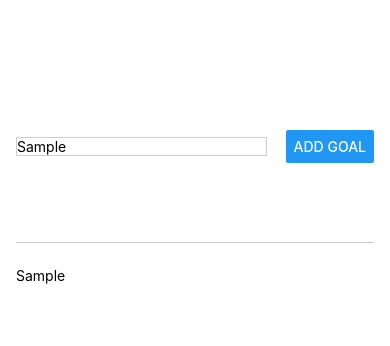
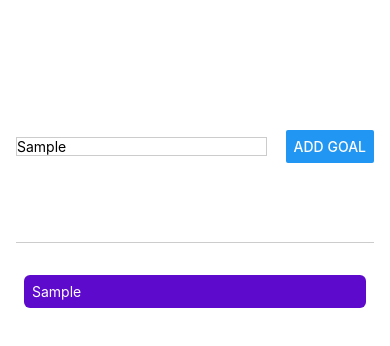
Before and after one commit to Sumon-fa/React-native-learning, a React Native app: screen / in a window 390 px wide. Both pictures are taken after typing "Sample" into the empty fields and a click on the button "ADD GOAL". Shown: the top 346 px of the page. Built offline with nearby package versions, Linux system fonts and the light colour scheme.

Commit message:
added goalinput component

```diff
--- a/App.tsx
+++ b/App.tsx
@@ -1,36 +1,46 @@
 import React, {useState} from 'react';
-import {Button, StyleSheet, Text, TextInput, View} from 'react-native';
+import {
+  Button,
+  FlatList,
+  StyleSheet,
+  Text,
+  TextInput,
+  View,
+} from 'react-native';
+import GoalInput from './components/GoalInput';
+
+interface Goals {
+  text: string;
+  id: string;
+}
 
 function App() {
-  const [enteredGoalText, setGoalText] = useState('');
-  const [goals, setGoals] = useState<string[]>([]);
-
-  function goalInputHandler(enteredText: string) {
-    setGoalText(enteredText);
-  }
-  function addInputHandler() {
-    setGoals(prev => [...prev, enteredGoalText]);
-  }
-  console.warn(goals);
+  const [goals, setGoals] = useState<Goals[]>([]);
 
   return (
     <View style={styles.appContainer}>
-      <View style={styles.inputContainer}>
-        <TextInput
-          style={styles.textInput}
-          placeholder="Your Course Goals"
-          onChangeText={goalInputHandler}
+      <GoalInput setGoals={setGoals} />
+      <View style={styles.goalsContainer}>
+        <FlatList
+          data={goals}
+          renderItem={itemData => {
+            return (
+              <View style={styles.goalItem}>
+                <Text style={styles.goalText}>{itemData.item.text}</Text>
+              </View>
+            );
+          }}
+          keyExtractor={(item, index) => {
+            return index.toString();
+          }}
+          alwaysBounceVertical={false}
         />
-        <Button title="Add Goal" onPress={addInputHandler} />
-      </View>
-      <View style={styles.goalsContainer}>
-        {goals.map((goal, i) => (
-          <Text key={i}>{goal}</Text>
-        ))}
       </View>
     </View>
   );
 }
+
+export default App;
 
 const styles = StyleSheet.create({
   appContainer: {
@@ -56,6 +66,13 @@ const styles = StyleSheet.create({
   goalsContainer: {
     flex: 3,
   },
+  goalItem: {
+    margin: 8,
+    borderRadius: 6,
+    backgroundColor: '#5e0acc',
+    padding: 8,
+  },
+  goalText: {
+    color: 'white',
+  },
 });
-
-export default App;
--- /dev/null
+++ b/components/GoalInput.tsx
@@ -0,0 +1,51 @@
+import React, {useState} from 'react';
+import {Button, StyleSheet, TextInput, View} from 'react-native';
+
+interface Goals {
+  text: string;
+  id: string;
+}
+interface GoalInputProps {
+  setGoals: React.Dispatch<React.SetStateAction<Goals[]>>;
+}
+
+const GoalInput = ({setGoals}: GoalInputProps) => {
+  const [enteredGoalText, setGoalText] = useState('');
+
+  function addInputHandler() {
+    setGoals(prev => [
+      ...prev,
+      {text: enteredGoalText, id: Math.random().toString()},
+    ]);
+  }
+  return (
+    <View style={styles.inputContainer}>
+      <TextInput
+        style={styles.textInput}
+        placeholder="Your Course Goals"
+        onChangeText={text => setGoalText(text)}
+      />
+      <Button title="Add Goal" onPress={addInputHandler} />
+    </View>
+  );
+};
+
+export default GoalInput;
+
+const styles = StyleSheet.create({
+  inputContainer: {
+    flex: 1,
+    flexDirection: 'row',
+    justifyContent: 'space-between',
+    alignItems: 'center',
+    marginBottom: 24,
+    borderBottomWidth: 1,
+    borderColor: '#cccccc',
+  },
+  textInput: {
+    borderWidth: 1,
+    borderColor: '#cccccc',
+    width: '70%',
+    marginRight: 8,
+  },
+});
```
Also changed, not shown: components/GoalItem.tsx (added, +7 -0 lines).
